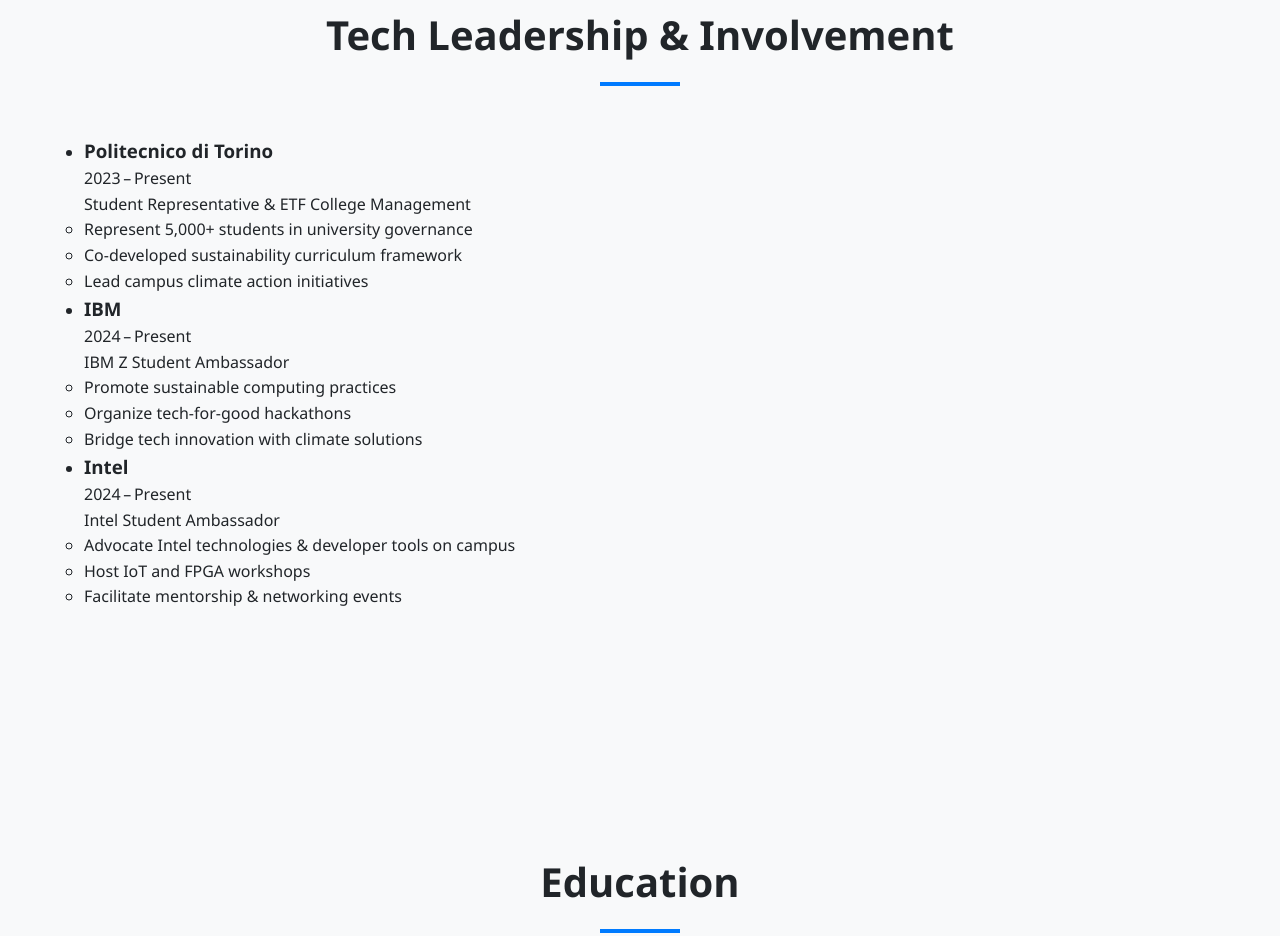
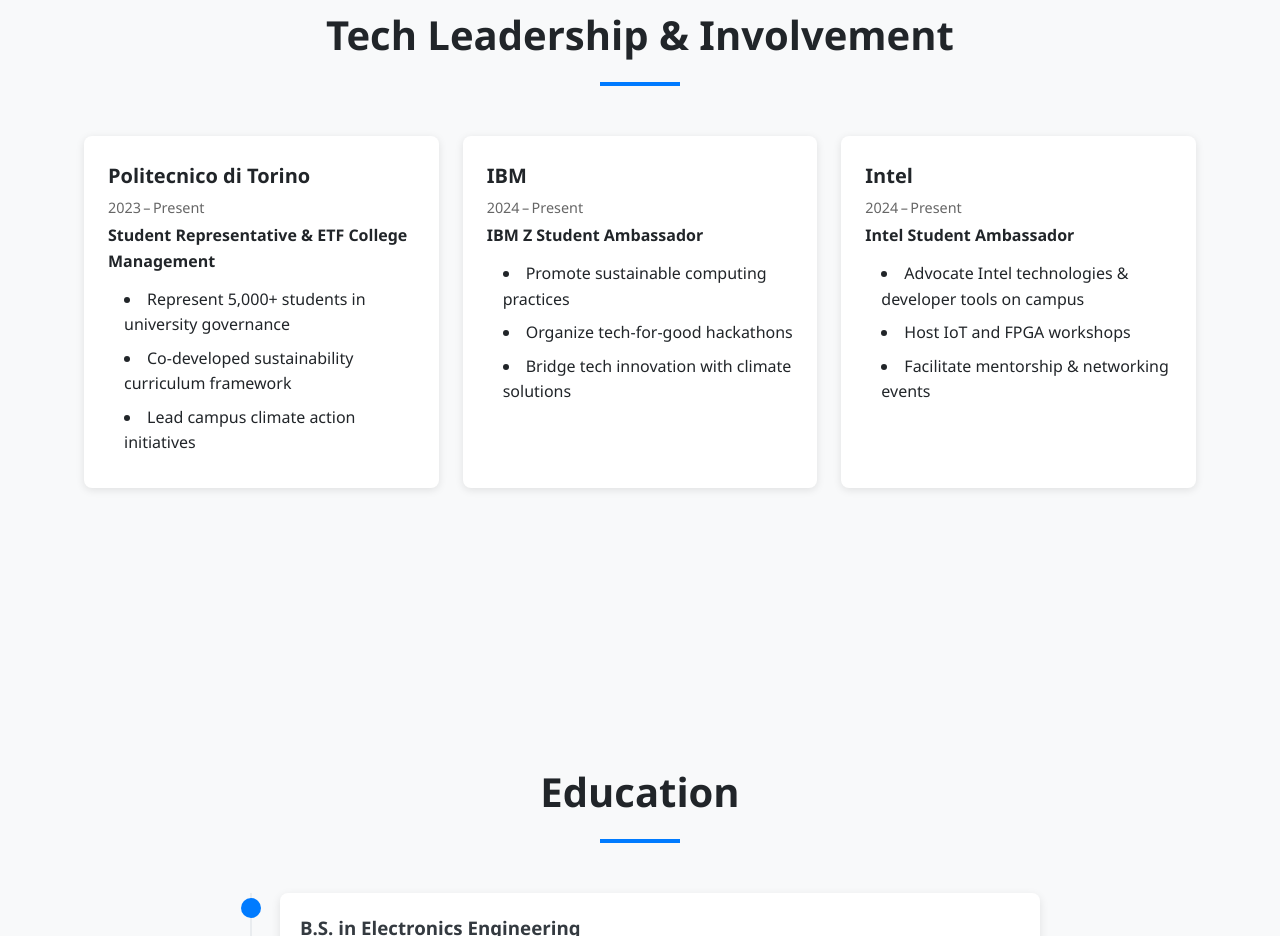
Before and after one commit to MahadiAlif/portfolio-website, a plain HTML site: page index.html in a window 1280 px wide. Shown: the part 3876-4812 px from the top of the page. Drawn offline with Linux system fonts and the light colour scheme.

Commit message:
Update style for leadership

```diff
--- a/style.css
+++ b/style.css
@@ -563,3 +563,46 @@ footer .social-links a:hover {
     margin-top: 20px;
   }
 }
+
+/* 1. Remove default list styling and lay out cards in a responsive grid */
+.leadership-list {
+  list-style: none;
+  margin: 2rem 0;
+  padding: 0;
+  display: grid;
+  gap: 1.5rem;
+  grid-template-columns: repeat(auto-fit, minmax(280px, 1fr));
+}
+
+/* 2. Style each “card” */
+.leadership-item {
+  background: #fff;
+  border-radius: 8px;
+  padding: 1.5rem;
+  box-shadow: 0 2px 8px rgba(0, 0, 0, 0.1);
+}
+
+/* 3. Tidy up headings and metadata */
+.leadership-item h3 {
+  margin: 0;
+  font-size: 1.25rem;
+}
+.leadership-duration {
+  color: #666;
+  font-size: 0.9rem;
+  margin: 0.25rem 0;
+}
+.leadership-role {
+  font-weight: 600;
+  margin-bottom: 0.75rem;
+}
+
+/* 4. Style the inner bullet list */
+.leadership-details {
+  list-style: disc inside;
+  margin: 0;
+  padding-left: 1rem;
+}
+.leadership-details li {
+  margin-bottom: 0.5rem;
+}
```
